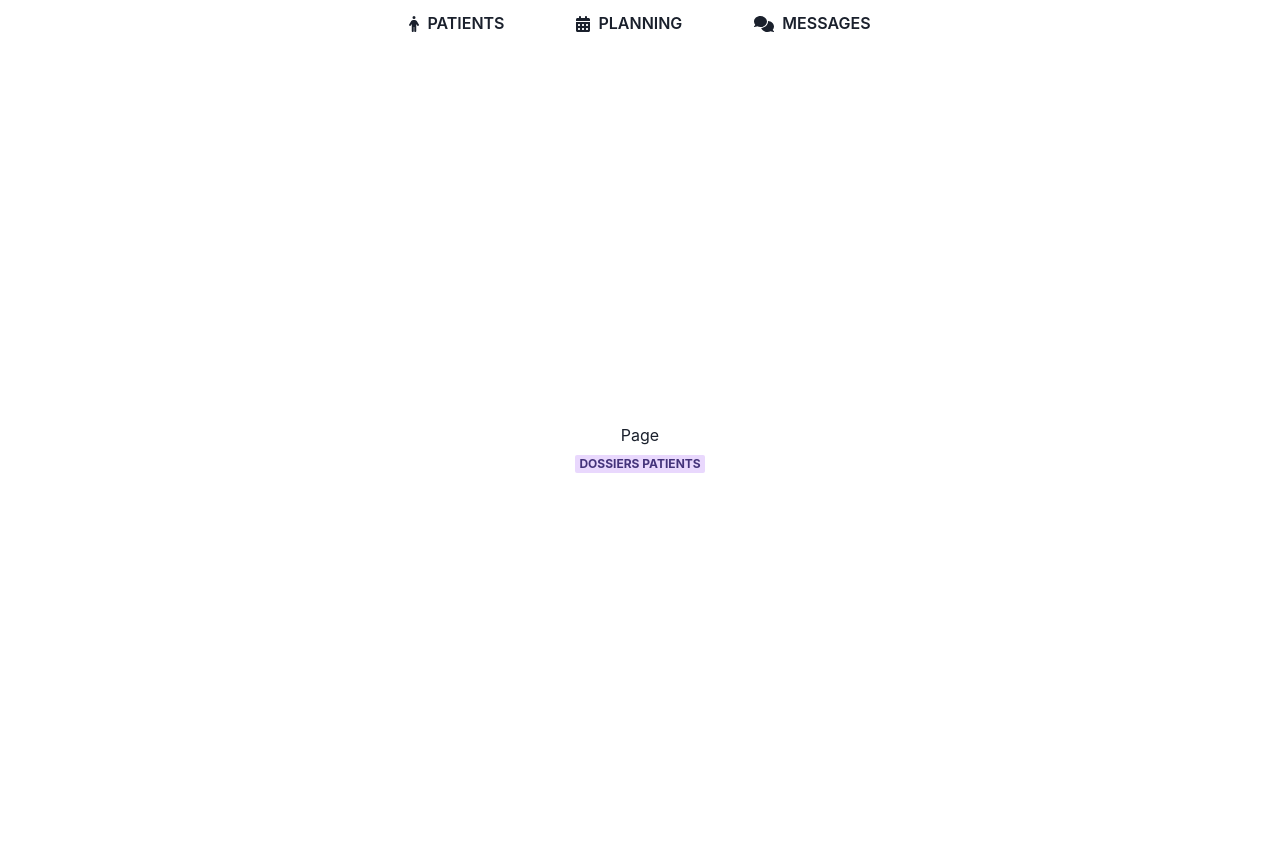
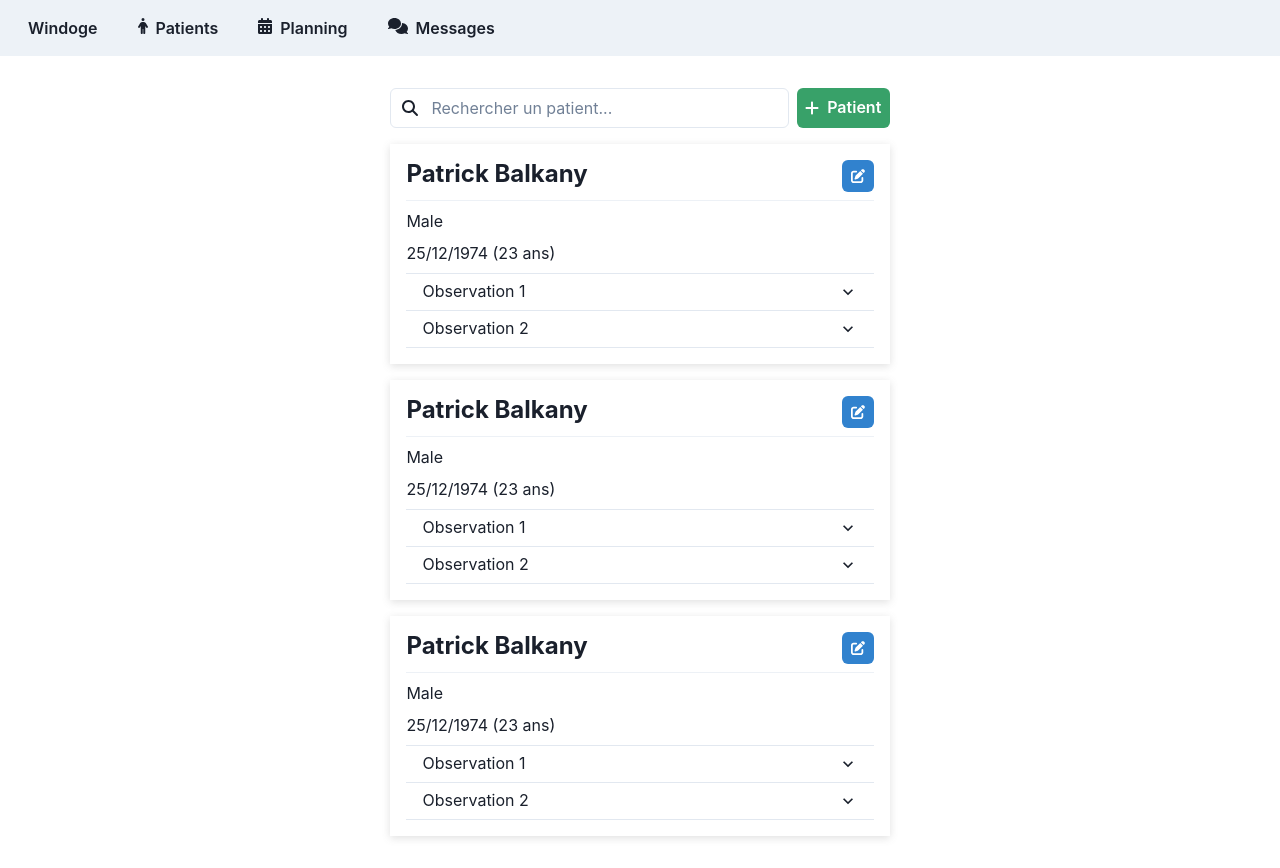
Before and after one commit to RomainReghem/Windoge, a React (Vite) app: page /patients in a window 1280 px wide. Built offline with nearby package versions, Linux system fonts and the light colour scheme.

Commit message:
UI de la page Patients

```diff
--- a/src/App.css
+++ b/src/App.css
@@ -1,3 +1,8 @@
 html, body, #root{
     height:100%;
 }
+
+#root{
+    display:flex;
+    flex-direction: column;
+}
--- a/src/Header.jsx
+++ b/src/Header.jsx
@@ -6,10 +6,11 @@ import { faPerson, faCalendarDays, faComments } from '@fortawesome/free-solid-sv
 const Header = () => {
     const navigate = useNavigate()
     return (
-        <Stack gap={10} direction={"row"} height={'3em'} alignItems={'center'} justifyContent={'center'}>
-            <Button leftIcon={<FontAwesomeIcon icon={faPerson}/>} onClick={() => navigate('/patients')} variant={'ghost'}>PATIENTS</Button>
-            <Button leftIcon={<FontAwesomeIcon icon={faCalendarDays}/>} onClick={() => navigate('/planning')} variant={'ghost'}>PLANNING</Button>
-            <Button leftIcon={<FontAwesomeIcon icon={faComments}/>} onClick={() => navigate('/messages')} variant={'ghost'}>MESSAGES</Button>
+        <Stack gap={10} p='7' direction={"row"} height={'3em'} alignItems={'center'} bg='gray.100'>
+            <Button colorScheme={'blue'} variant={'unstyled'} onClick={() => navigate('/')}>Windoge</Button>
+            <Button leftIcon={<FontAwesomeIcon icon={faPerson}/>} onClick={() => navigate('/patients')} variant={'unstyled'}>Patients</Button>
+            <Button leftIcon={<FontAwesomeIcon icon={faCalendarDays}/>} onClick={() => navigate('/planning')} variant={'unstyled'}>Planning</Button>
+            <Button leftIcon={<FontAwesomeIcon icon={faComments}/>} onClick={() => navigate('/messages')} variant={'unstyled'}>Messages</Button>
         </Stack>
     )
 }
--- /dev/null
+++ b/src/Patient.jsx
@@ -0,0 +1,65 @@
+import { Divider, IconButton, Stack, Text, Box, Heading } from "@chakra-ui/react";
+import {
+    Accordion,
+    AccordionItem,
+    AccordionButton,
+    AccordionPanel,
+    AccordionIcon,
+} from '@chakra-ui/react'
+import { FontAwesomeIcon } from "@fortawesome/react-fontawesome";
+import { faPenToSquare } from '@fortawesome/free-solid-svg-icons'
+
+
+const Patient = () => {
+    return (
+        <>
+            <Stack p='4' w={'40%'} boxShadow={'rgba(99, 99, 99, 0.2) 0px 2px 8px 0px;'}>
+                <Stack direction={'row'} justifyContent='space-between'>
+                    <Heading fontSize={'2xl'}>Patrick Balkany</Heading>
+                    <IconButton colorScheme={'blue'} size={'sm'} icon={<FontAwesomeIcon icon={faPenToSquare} />}></IconButton>
+                </Stack>
+                <Divider></Divider>
+                <Stack>
+                    <Text>Male</Text>
+                    <Text>25/12/1974 (23 ans)</Text>
+                </Stack>
+                <Accordion allowToggle>
+                    <AccordionItem>
+                        <Heading>
+                            <AccordionButton>
+                                <Box flex='1' textAlign='left'>
+                                    Observation 1
+                                </Box>
+                                <AccordionIcon />
+                            </AccordionButton>
+                        </Heading>
+                        <AccordionPanel pb={4}>
+                            Lorem ipsum dolor sit amet, consectetur adipiscing elit, sed do eiusmod
+                            tempor incididunt ut labore et dolore magna aliqua. Ut enim ad minim
+                            veniam, quis nostrud exercitation ullamco laboris nisi ut aliquip ex ea
+                            commodo consequat.
+                        </AccordionPanel>
+                    </AccordionItem>
+
+                    <AccordionItem>
+                        <Heading>
+                            <AccordionButton>
+                                <Box flex='1' textAlign='left'>
+                                    Observation 2
+                                    </Box>
+                                <AccordionIcon />
+                            </AccordionButton>
+                        </Heading>
+                        <AccordionPanel pb={4}>
+                            Lorem ipsum dolor sit amet, consectetur adipiscing elit, sed do eiusmod
+                            tempor incididunt ut labore et dolore magna aliqua. Ut enim ad minim
+                            veniam, quis nostrud exercitation ullamco laboris nisi ut aliquip ex ea
+                            commodo consequat.
+                        </AccordionPanel>
+                    </AccordionItem>
+                </Accordion>
+            </Stack>
+        </>
+    )
+}
+export default Patient;
--- a/src/Patients.jsx
+++ b/src/Patients.jsx
@@ -1,14 +1,31 @@
-import { Text, Center, Badge, Stack } from "@chakra-ui/react";
+import { Text, Center, Badge, Stack, InputLeftElement, InputGroup, Input, Button } from "@chakra-ui/react";
+import { FontAwesomeIcon } from "@fortawesome/react-fontawesome";
+import { faMagnifyingGlass, faPlus } from '@fortawesome/free-solid-svg-icons'
+
+import Patient from "./Patient"
 
 const Patients = () => {
     return (
-        <Center h={'100%'}>
-            <Stack align={'center'}>
+        <Center flexDirection={'column'} flexGrow='1' gap='4' px='4' py={8} >
+            <Stack w='40%' direction={'row'}>
+            <InputGroup>
+                <InputLeftElement
+                    pointerEvents='none'
+                    children={<FontAwesomeIcon icon={faMagnifyingGlass} />}
+                />
+                <Input type='tel' placeholder='Rechercher un patient...' />
+            </InputGroup>
+            <Button colorScheme={'green'} leftIcon={<FontAwesomeIcon icon={faPlus}/>}>Patient</Button>
+            </Stack>
+            <Patient />
+            <Patient />
+            <Patient />
+            {/* <Stack align={'center'}>
             <Text>
                 Page
             </Text>
             <Badge colorScheme='purple'>dossiers patients</Badge>
-            </Stack>
+            </Stack> */}
         </Center>
 
     )
```
